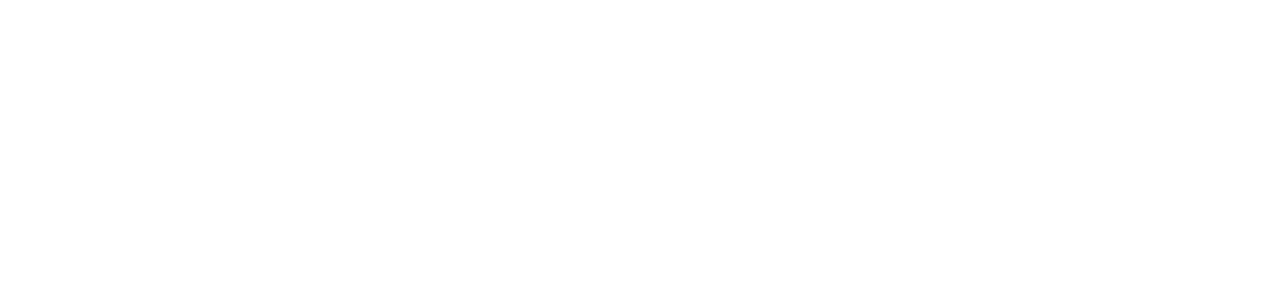
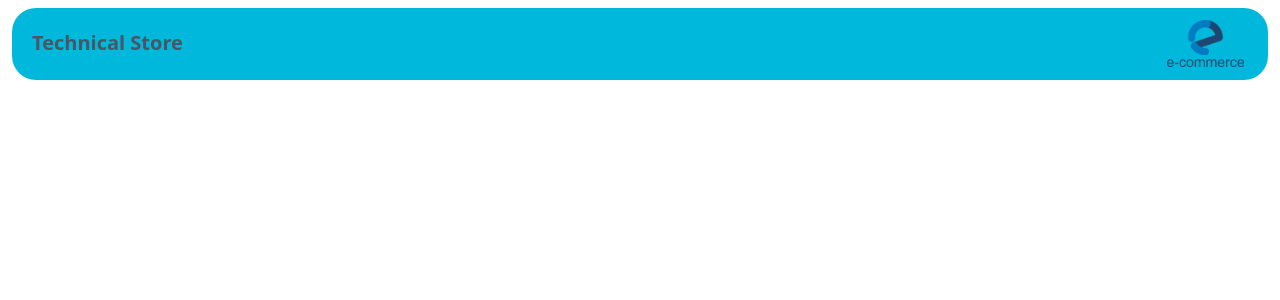
Before and after one commit to ratepnaal/e-commerce-MERN-Stack, a React app in the folder Frontend/: page / in a window 1280 px wide. Shown: the top 300 px of the page. Built offline with nearby package versions, Linux system fonts and the light colour scheme; the HTML template or start-up script is replaced by a standard one.

Commit message:
add navbar

```diff
--- a/Frontend/package.json
+++ b/Frontend/package.json
@@ -13,6 +13,7 @@
     "@tailwindcss/vite": "^4.1.18",
     "react": "^19.2.0",
     "react-dom": "^19.2.0",
+    "react-router-dom": "^7.12.0",
     "tailwindcss": "^4.1.18"
   },
   "devDependencies": {
--- a/Frontend/src/App.tsx
+++ b/Frontend/src/App.tsx
@@ -1,9 +1,19 @@
+import {  Routes , BrowserRouter, Route } from "react-router-dom"
+import Home from "./pages/Home"
+import Navbar from "./components/Navbar"
+
+
+
 function App() {
-
 
   return (
     <>
-    <h1></h1>
+    <BrowserRouter>
+    <Navbar/>
+    <Routes>
+     <Route path="/" element={<Home />}/>
+    </Routes>
+    </BrowserRouter>
    </>
   )
 }
--- /dev/null
+++ b/Frontend/src/components/Navbar.tsx
@@ -0,0 +1,31 @@
+import logo from '../photos/pngfind.com-ecommerce-png-290389 (2).png'
+
+const Navbar = ()=>{
+
+    return(
+<div className=" h-18 bg-cyan-500 rounded-3xl mx-3 my-2 hover:scale-101 duration-300 delay-150  ">
+
+<div className='flex justify-between items-center px-5 py-2 '>
+
+{/*القسم اليميني (الكتابة )*/}
+
+<div className='text-right'>
+    <h1 className='md:text-xl text-lg font-extrabold text-gray-600'> Technical Store </h1>
+</div>
+
+{/* القسم اليساري (اللوغو )*/}
+
+
+<div >
+    <img src={logo} className='p-1 md:w-21.25 w-19 ' />
+</div>
+
+</div>
+
+
+
+</div>
+    )
+}
+
+export default Navbar;
--- /dev/null
+++ b/Frontend/src/pages/Home.tsx
@@ -0,0 +1,7 @@
+const Home = ()=>{
+    return(
+<div>
+</div>
+    )
+}
+export default Home;
```
Also changed, not shown: Frontend/src/photos/pngfind.com-ecommerce-png-290389 (2).png (added), 1 other file (tests, documents, lock files or other folders).
